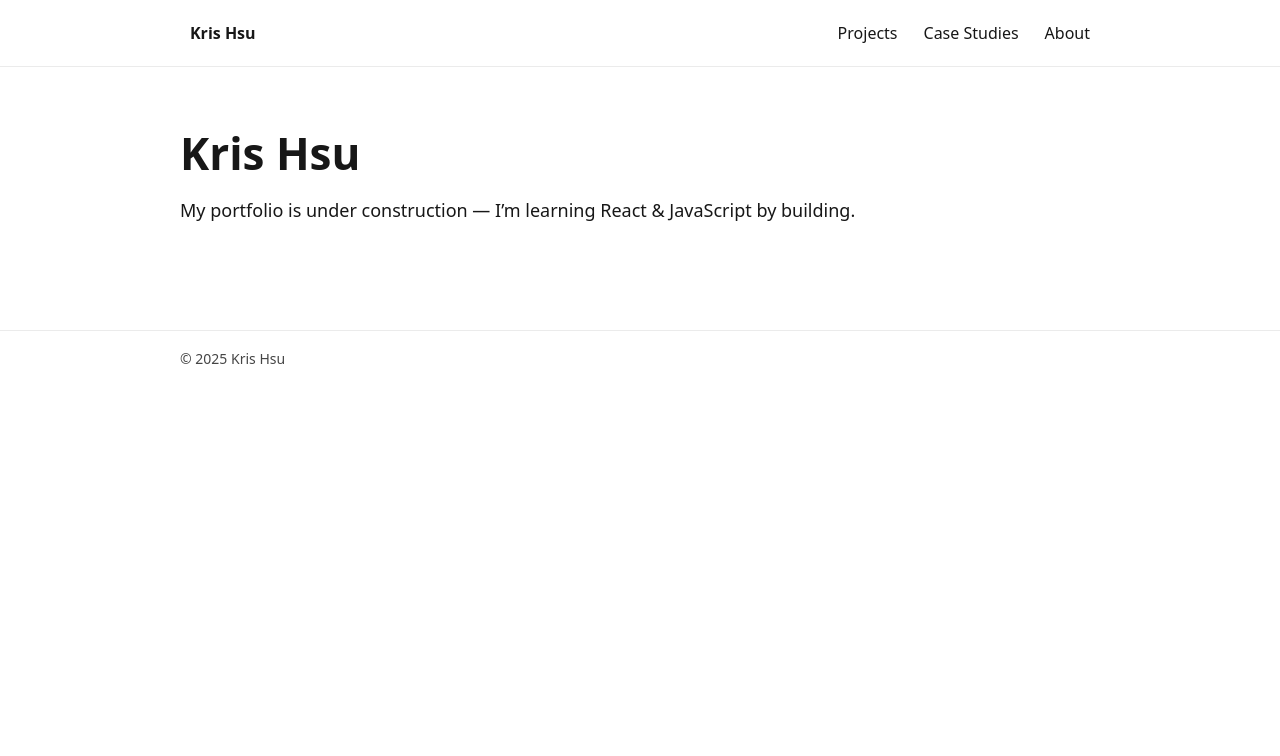
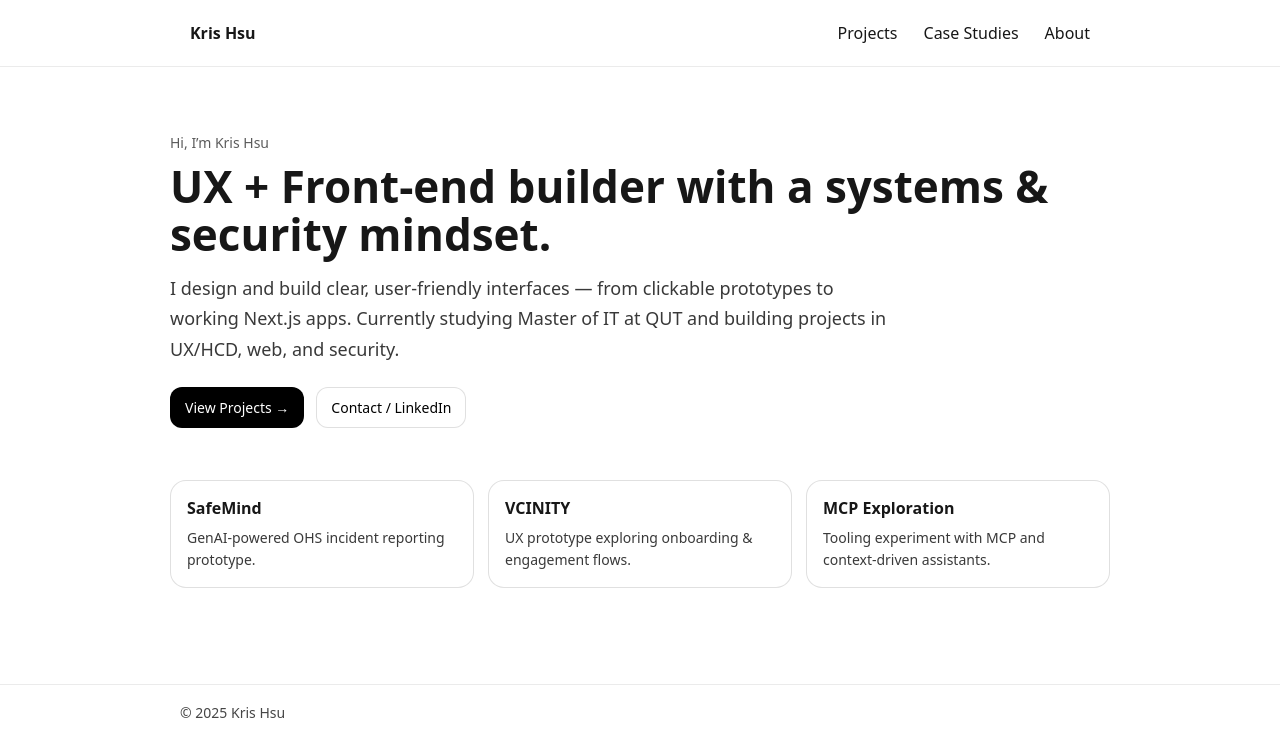
Before and after one commit to ruby23719111/kris-portfolio, a Next.js app: page / in a window 1280 px wide. Shown: the top 756 px of the page. Built offline with nearby package versions, Linux system fonts and the light colour scheme.

Commit message:
Update homepage hero with CTAs

```diff
--- a/src/app/page.js
+++ b/src/app/page.js
@@ -1,19 +1,90 @@
 export default function Home() {
     return (
-    <main
+      <main style={{ maxWidth: 980, margin: "0 auto", padding: "48px 20px" }}>
+        {/* Hero */}
+        <section style={{ padding: "18px 0 34px" }}>
+          <p style={{ margin: 0, fontSize: 14, opacity: 0.7 }}>
+            Hi, I’m Kris Hsu
+          </p>
+
+          <h1 style={{ margin: "10px 0 10px", fontSize: 44, lineHeight: 1.1 }}>
+            UX + Front-end builder with a systems & security mindset.
+          </h1>
+
+          <p style={{ margin: "14px 0 0", fontSize: 18, lineHeight: 1.7, maxWidth: 720, opacity: 0.85 }}>
+            I design and build clear, user-friendly interfaces — from clickable prototypes to working Next.js apps.
+            Currently studying Master of IT at QUT and building projects in UX/HCD, web, and security.
+          </p>
+
+          {/* CTA buttons */}
+          <div style={{ display: "flex", gap: 12, flexWrap: "wrap", marginTop: 22 }}>
+            <a
+              href="/projects"
               style={{
-        maxWidth: 960,
-        margin: "0 auto",
-        padding: "56px 20px",
-        fontFamily: "system-ui",
+                display: "inline-block",
+                padding: "10px 14px",
+                borderRadius: 12,
+                border: "1px solid rgba(0,0,0,0.12)",
+                background: "black",
+                color: "white",
+                textDecoration: "none",
+                fontSize: 14,
               }}
             >
-      <h1 style={{ fontSize: 44, margin: 0 }}>Kris Hsu</h1>
+              View Projects →
+            </a>
 
-      <p style={{ fontSize: 18, lineHeight: 1.7, marginTop: 12 }}>
-        My portfolio is under construction — I’m learning React & JavaScript by
-        building.
-      </p>
+            <a
+              href="https://www.linkedin.com/in/kris-hsu/"
+              target="_blank"
+              rel="noreferrer"
+              style={{
+                display: "inline-block",
+                padding: "10px 14px",
+                borderRadius: 12,
+                border: "1px solid rgba(0,0,0,0.12)",
+                background: "white",
+                color: "black",
+                textDecoration: "none",
+                fontSize: 14,
+              }}
+            >
+              Contact / LinkedIn
+            </a>
+          </div>
+        </section>
+
+        {/* Optional quick highlights (simple + clean) */}
+        <section style={{ marginTop: 18 }}>
+          <div
+            style={{
+              display: "grid",
+              gridTemplateColumns: "repeat(auto-fit, minmax(240px, 1fr))",
+              gap: 14,
+            }}
+          >
+            {[
+              { title: "SafeMind", desc: "GenAI-powered OHS incident reporting prototype." },
+              { title: "VCINITY", desc: "UX prototype exploring onboarding & engagement flows." },
+              { title: "MCP Exploration", desc: "Tooling experiment with MCP and context-driven assistants." },
+            ].map((item) => (
+              <div
+                key={item.title}
+                style={{
+                  border: "1px solid rgba(0,0,0,0.12)",
+                  borderRadius: 16,
+                  padding: 16,
+                  background: "white",
+                }}
+              >
+                <div style={{ fontSize: 16, fontWeight: 700 }}>{item.title}</div>
+                <div style={{ marginTop: 8, fontSize: 14, lineHeight: 1.6, opacity: 0.85 }}>
+                  {item.desc}
+                </div>
+              </div>
+            ))}
+          </div>
+        </section>
       </main>
     );
   }
```
Lines whose indentation alone changed are shown as unchanged.
